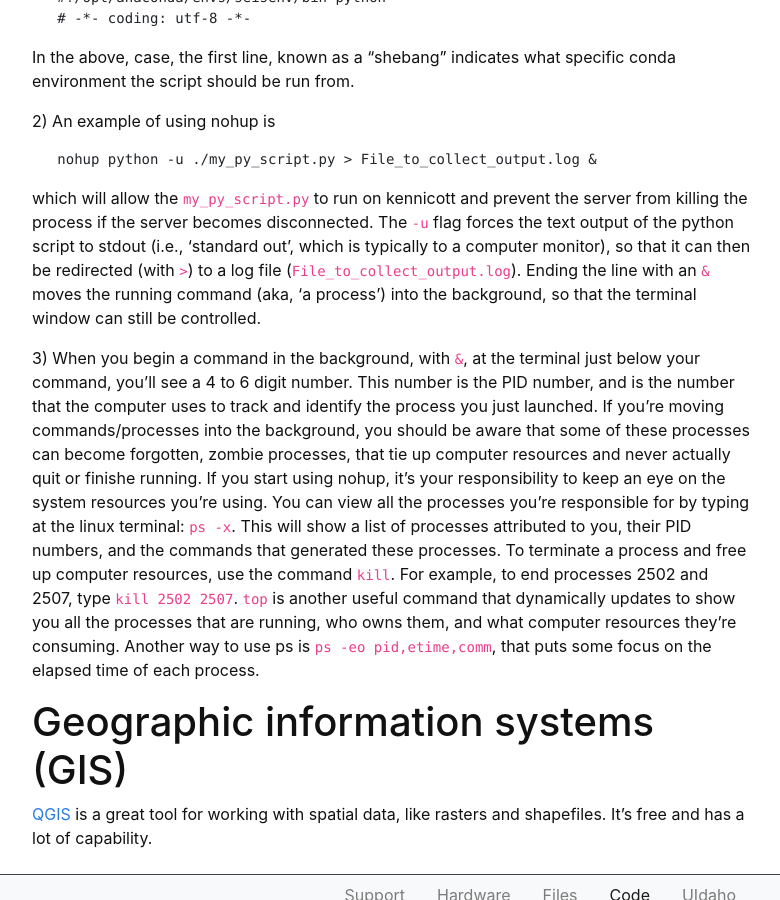
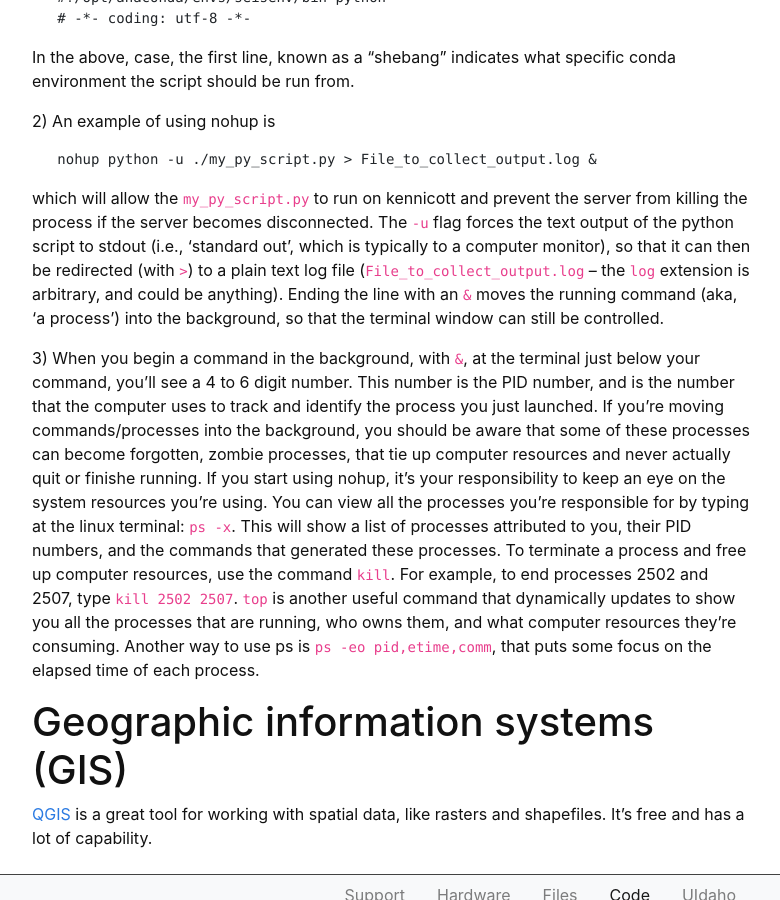
Before and after one commit to yoramterleth/uiglaciology, a Jekyll site: the page built from content/3-code.md, in a window 1280 px wide and 900 px high, scrolled down 2717 px. Shown: the whole window, without its empty margins (248-1028 px from the left). Built offline with Jekyll 4.4.1, drawn with Linux system fonts in a browser that asks for light colours.

Commit message:
Update 3-code.md

````diff
--- a/content/3-code.md
+++ b/content/3-code.md
@@ -91,7 +91,7 @@ To get around the problem of hanging up on a process, 1) run the script directly
    ```
    nohup python -u ./my_py_script.py > File_to_collect_output.log &
    ```
-   which will allow the `my_py_script.py` to run on kennicott and prevent the server from killing the process if the server becomes disconnected.  The `-u` flag forces the text output of the python script to stdout (i.e., 'standard out', which is typically to a computer monitor), so that it can then be redirected (with `>`) to a log file (`File_to_collect_output.log`).  Ending the line with an `&` moves the running command (aka, 'a process') into the background, so that the terminal window can still be controlled.
+   which will allow the `my_py_script.py` to run on kennicott and prevent the server from killing the process if the server becomes disconnected.  The `-u` flag forces the text output of the python script to stdout (i.e., 'standard out', which is typically to a computer monitor), so that it can then be redirected (with `>`) to a plain text log file (`File_to_collect_output.log` -- the `log` extension is arbitrary, and could be anything).  Ending the line with an `&` moves the running command (aka, 'a process') into the background, so that the terminal window can still be controlled.
 
 3) When you begin a command in the background, with `&`, at the terminal just below your command, you'll see a 4 to 6 digit number.  This number is the PID number, and is the number that the computer uses to track and identify the process you just launched.  If you're moving commands/processes into the background, you should be aware that some of these processes can become forgotten, zombie processes, that tie up computer resources and never actually quit or finishe running.  If you start using nohup, it's your responsibility to keep an eye on the system resources you're using.  You can view all the processes you're responsible for by typing at the linux terminal: `ps -x`.  This will show a list of processes attributed to you, their PID numbers, and the commands that generated these processes.  To terminate a process and free up computer resources, use the command `kill`.  For example, to end processes 2502 and 2507, type `kill 2502 2507`.  `top` is another useful command that dynamically updates to show you all the processes that are running, who owns them, and what computer resources they're consuming.  Another way to use ps is `ps -eo pid,etime,comm`, that puts some focus on the elapsed time of each process.
 
````
